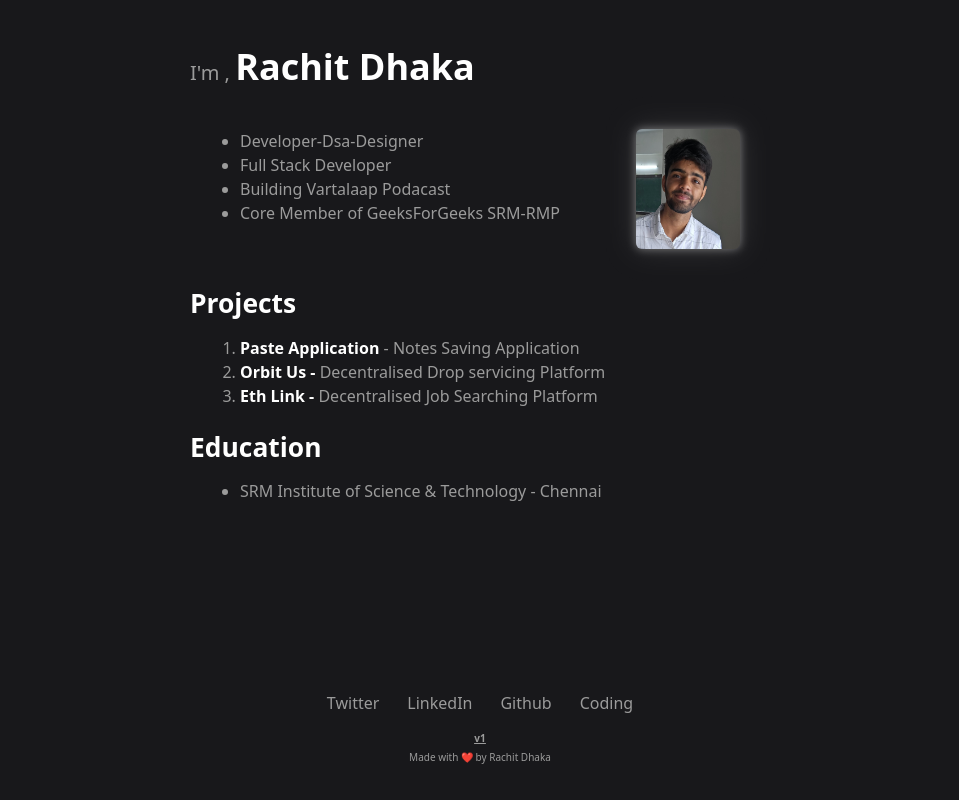
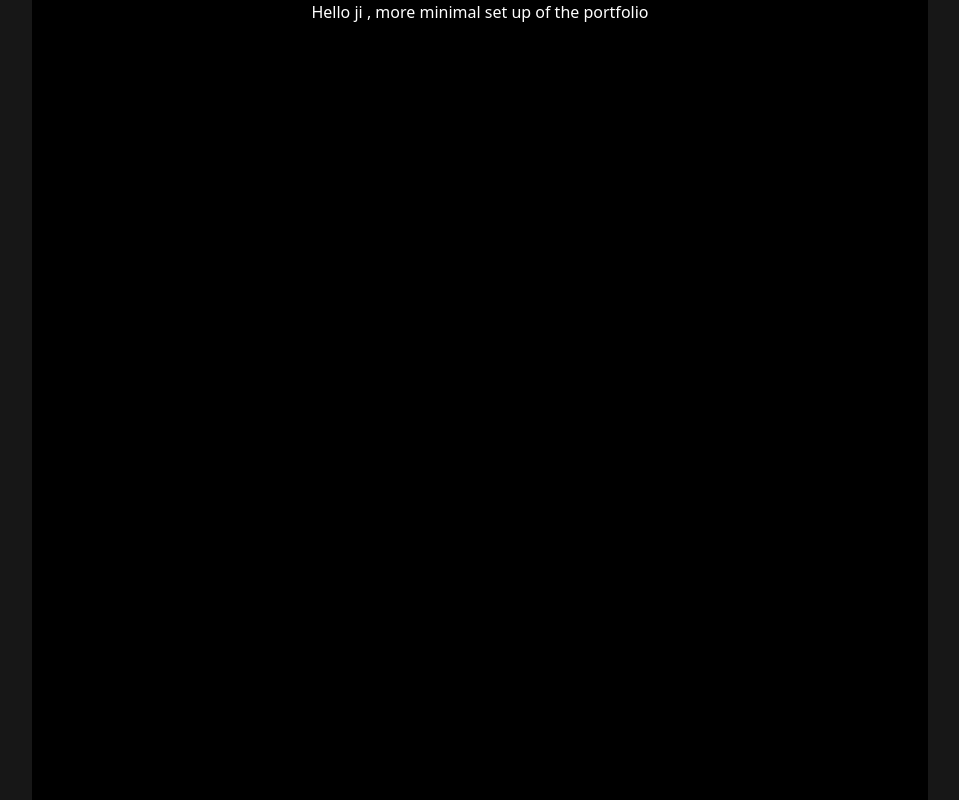
Before and after one commit to dhanush-adi/Portfolio, a React (Vite) app: page /version0 in a window 1280 px wide. Shown: the whole page, without its empty margins (160-1119 px from the left). Built offline with nearby package versions, Linux system fonts and the light colour scheme; a web font is replaced by a local one.

Commit message:
Initial commit

```diff
--- a/src/components/V0.jsx
+++ b/src/components/V0.jsx
@@ -2,330 +2,24 @@ import React from 'react'
 import FooterV0 from './FooterV0'
 import dp from '../assets/Images/Orginal.jpg'
 
+
+
 const V0 = () => {
   return (
-    <div className="portfolio-container">
-      {/* Content Container */}
-      <div className="content-wrapper">
-        {/* Main Div */}
-        <div className="main-card">
-          {/* top bar , Name and Social Icons  */}
-          <div className="name-intro">
-            I'm , <span className="name-highlight">Rachit Dhaka </span>
-          </div>
+   <div className='w-full h-screen bg-neutral-900'>
 
-          {/* Profile Image - Mobile only (at top) */}
-          <div className="mobile-profile-container">
-            <div className="image-wrapper">
-              <div className="glow-effect primary-glow"></div>
-              <div className="glow-effect secondary-glow"></div>
-              <img src={dp} alt="Rachit Dhaka" className="profile-image" />
-            </div>
-          </div>
 
-          {/* Intro Div */}
-          <div className="intro-section">
-            <div className="intro-list-container">
-              <ul className="intro-list">
-                <li>Developer-Dsa-Designer</li>
-                <li>Full Stack Developer </li>
-                <li>Building Vartalaap Podacast</li>
-                <li>Core Member of GeeksForGeeks SRM-RMP</li>
-              </ul>
-            </div>
+     <div className='max-w-4xl mx-auto bg-black h-screen'>
+      <h1 className='text-white text-center '>
+        Hello ji  , more minimal set up of the portfolio
+      </h1>
+     </div>
 
-            {/* Desktop Profile Image (hidden on mobile) */}
-            <div className="desktop-profile-container">
-              <div className="image-wrapper">
-                <div className="glow-effect primary-glow"></div>
-                <div className="glow-effect secondary-glow"></div>
-                <img src={dp} alt="Rachit Dhaka" className="profile-image" />
-              </div>
-            </div>
-          </div>
 
-          <div className="section-title">Projects</div>
-          {/* Project Div */}
-          <div className="project-section">
-            <ol className="project-list">
-              <li>
-                <a
-                  href="https://github.com/rachitdhaka/Paste-Application"
-                  className="project-link"
-                >
-                  Paste Application{" "}
-                </a>
-                - Notes Saving Application
-              </li>
-              <li>
-                <a
-                  href="https://devfolio.co/projects/orbitus-d287"
-                  className="project-link"
-                >
-                  Orbit Us -{" "}
-                </a>
-                Decentralised Drop servicing Platform
-              </li>
-              <li>
-                <a
-                  href="https://eth-link-vcpn.vercel.app/"
-                  className="project-link"
-                >
-                  Eth Link -{" "}
-                </a>
-                Decentralised Job Searching Platform
-              </li>
-            </ol>
-          </div>
 
-          {/* Education Div */}
-          <div className="section-title">Education</div>
-          <div className="education-section">
-            <ul className="education-list">
-              <li>
-                SRM Institute of Science & Technology - Chennai
-              </li>
-            </ul>
-          </div>
-        </div>
-      </div>
 
-      {/* Footer */}
-      <div className="footer-container">
-        <FooterV0/>
-      </div>
 
-      <style jsx>{`
-        /* Base styles (mobile first) */
-        .portfolio-container {
-          background-color: #18181b;
-          min-height: 100vh;
-          display: flex;
-          flex-direction: column;
-          justify-content: space-between;
-          padding: 15px;
-          color: white;
-        }
-
-        .content-wrapper {
-          display: flex;
-          justify-content: center;
-          width: 100%;
-        }
-
-        .main-card {
-          width: 100%;
-          min-height: 90%;
-          border-radius: 1.5rem;
-          padding: 15px;
-        }
-
-        .name-intro {
-          font-size: 1.1rem;
-          color: #9b9b9b;
-          margin-bottom: 15px;
-        }
-
-        .name-highlight {
-          font-weight: bold;
-          font-size: 1.75rem;
-          color: white;
-        }
-
-        /* Mobile profile image - at the top */
-        .mobile-profile-container {
-          display: flex;
-          justify-content: center;
-          margin: 20px 0;
-        }
-
-        /* Desktop profile image - hidden on mobile */
-        .desktop-profile-container {
-          display: none;
-        }
-
-        .intro-section {
-          padding: 10px;
-          display: flex;
-          flex-direction: column;
-          margin-top: 5px;
-        }
-
-        .intro-list-container {
-          width: 100%;
-        }
-
-        .intro-list {
-          list-style-type: disc;
-          padding-left: 20px;
-          color: #9b9b9b;
-          font-size: 0.95rem;
-        }
-
-        .image-wrapper {
-          position: relative;
-          width: 120px;
-          height: 120px;
-        }
-
-        .glow-effect {
-          position: absolute;
-          inset: 0;
-          border-radius: 0.375rem;
-        }
-
-        .primary-glow {
-          background-color: #525252;
-          filter: blur(15px);
-          opacity: 0.5;
-        }
-
-        .secondary-glow {
-          background-color: white;
-          filter: blur(5px);
-          opacity: 0.4;
-        }
-
-        .profile-image {
-          position: relative;
-          width: 120px;
-          height: 120px;
-          border-radius: 0.375rem;
-          z-index: 10;
-        }
-
-        .section-title {
-          font-weight: bold;
-          font-size: 1.4rem;
-          margin-top: 20px;
-        }
-
-        .project-section {
-          padding-left: 15px;
-          margin-top: 12px;
-        }
-
-        .project-list {
-          list-style-type: decimal;
-          padding-left: 20px;
-          color: #9b9b9b;
-          font-size: 0.95rem;
-        }
-
-        .project-link {
-          font-weight: 600;
-          color: white;
-        }
-
-        .education-section {
-          padding-left: 15px;
-        }
-
-        .education-list {
-          list-style-type: disc;
-          padding-left: 20px;
-          color: #9b9b9b;
-          margin-top: 12px;
-          font-size: 0.95rem;
-        }
-
-        .footer-container {
-          margin-top: 30px;
-          padding-bottom: 15px;
-        }
-
-        /* Tablet Screens (576px+) */
-        @media screen and (min-width: 576px) {
-          .portfolio-container {
-            padding: 20px;
-          }
-
-          .main-card {
-            padding: 20px;
-          }
-
-          .name-intro {
-            font-size: 1.25rem;
-          }
-
-          .name-highlight {
-            font-size: 2rem;
-          }
-
-          /* Hide mobile profile image */
-          .mobile-profile-container {
-            display: none;
-          }
-
-          /* Show desktop profile image */
-          .desktop-profile-container {
-            display: flex;
-            justify-content: center;
-            width: 25%;
-          }
-
-          .intro-section {
-            flex-direction: row;
-            justify-content: space-between;
-            padding: 15px 30px;
-            margin-top: 20px;
-          }
-
-          .intro-list-container {
-            width: 75%;
-          }
-
-          .intro-list {
-            font-size: 1rem;
-          }
-
-          .section-title {
-            font-size: 1.65rem;
-          }
-
-          .project-section, .education-section {
-            padding-left: 30px;
-          }
-
-          .project-list, .education-list {
-            font-size: 1rem;
-          }
-        }
-
-        /* Medium Screens (768px+) */
-        @media screen and (min-width: 768px) {
-          .main-card {
-            width: 80%;
-          }
-
-          .name-highlight {
-            font-size: 2.25rem;
-          }
-        }
-
-        /* Large Screens (992px+) */
-        @media screen and (min-width: 992px) {
-          .main-card {
-            width: 60%;
-          }
-
-          .intro-list-container {
-            width: 80%;
-          }
-
-          .desktop-profile-container {
-            width: 20%;
-          }
-        }
-
-        /* Extra Large Screens (1200px+) */
-        @media screen and (min-width: 1200px) {
-          .main-card {
-            width: 50%;
-          }
-        }
-      `}</style>
-    </div>
+   </div>
   )
 }
 
--- a/vite.config.js
+++ b/vite.config.js
@@ -2,7 +2,11 @@ import { defineConfig } from 'vite'
 import react from '@vitejs/plugin-react'
 import tailwindcss from '@tailwindcss/vite'
 
-// https://vite.dev/config/
+
 export default defineConfig({
-  plugins: [react(),tailwindcss()],
+  plugins: [react(), tailwindcss()],
+  server: {
+
+    historyApiFallback: true
+  }
 })
```
